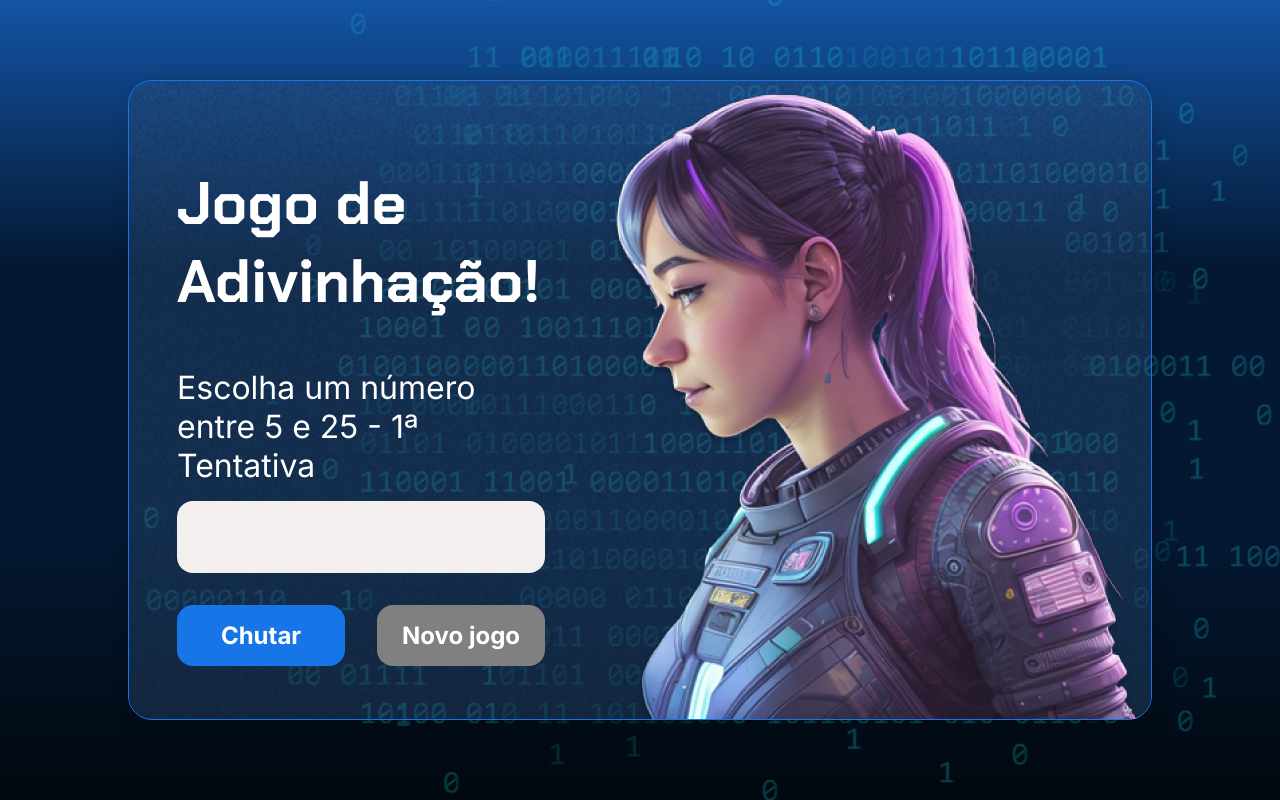
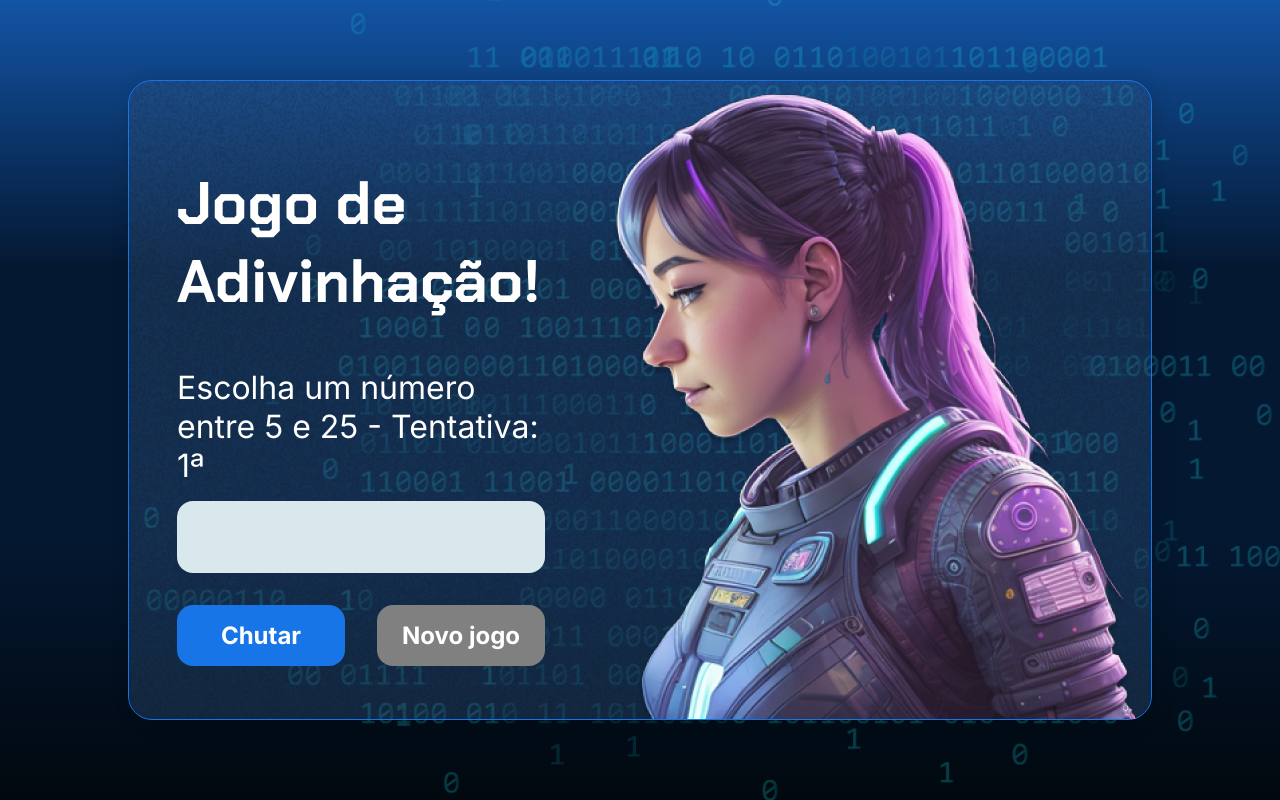
Before and after one commit to ClairtonZerwes/numero-secreto, a plain HTML site: page index.html in a window 1280 px wide. Drawn offline with Linux system fonts and the light colour scheme.

Commit message:
Ajustar mensagem para usuário número tentativas

```diff
--- a/app.js
+++ b/app.js
@@ -21,7 +21,7 @@ function exibirMensagemInicial() {
 }
 
 function exibirParagrafo() {
-    exibirTextoNaTela('p', `Escolha um número entre ${numMinSecreto} e ${numMaxSecreto} - ${contarTentativas}ª ${palavraTentativa()}`);
+    exibirTextoNaTela('p', `Escolha um número entre ${numMinSecreto} e ${numMaxSecreto} - ${palavraTentativa()}: ${contarTentativas}ª `);
 }
 
 function verificarChuteOnclick() {
--- a/index.html
+++ b/index.html
@@ -25,6 +25,7 @@
                 <div class="container__texto">
                     <h1></h1>
                     <p class="texto__paragrafo"></p>
+                    <p class="texto__paragrafo"></p>
                 </div>
                 <input id="inputNumeroChute" type="number" min="1" max="10" class="container__input">
                 <div class="chute container__botoes">
--- a/style.css
+++ b/style.css
@@ -76,7 +76,7 @@ body::before {
     width: 100%;
     height: 72px;
     border-radius: 16px;
-    background-color: #f3efef;
+    background-color: #d9e8ed;
     border: none;
     color: #1875E8;
     padding: 2rem;
```
